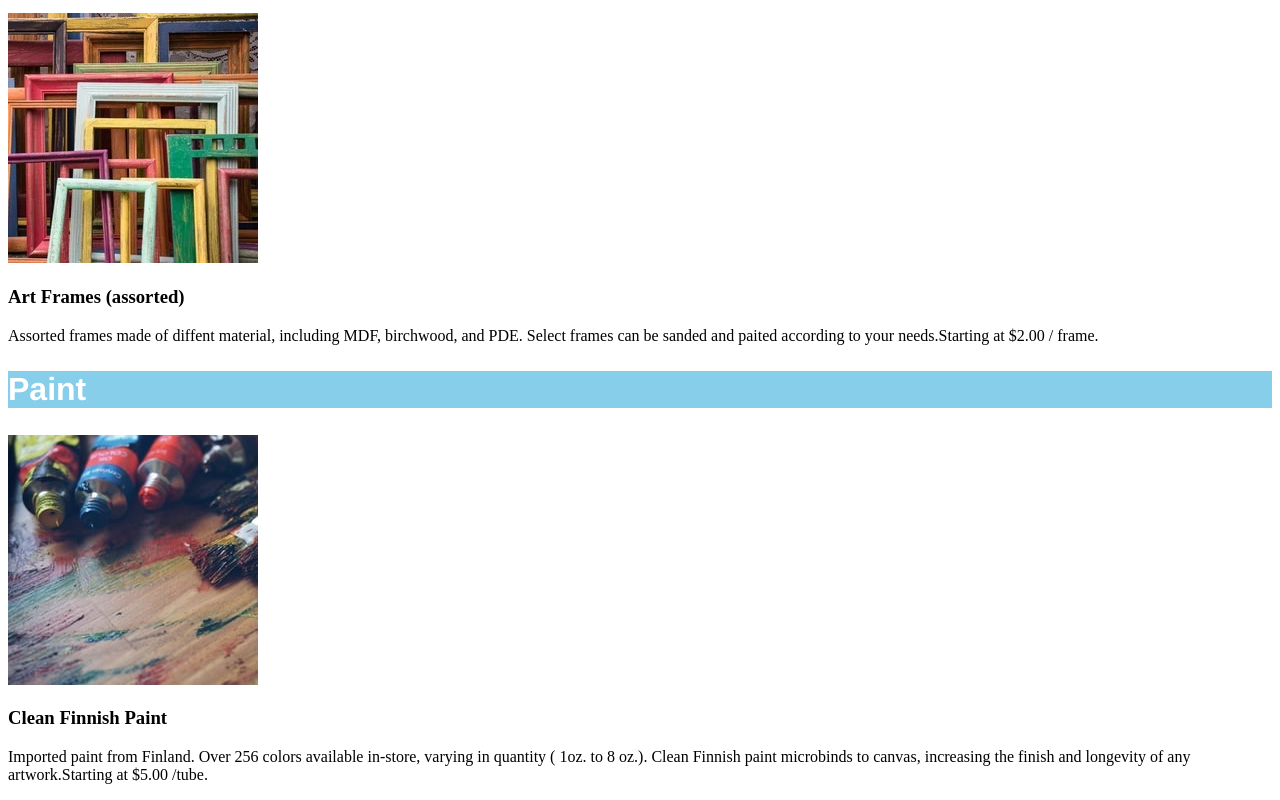
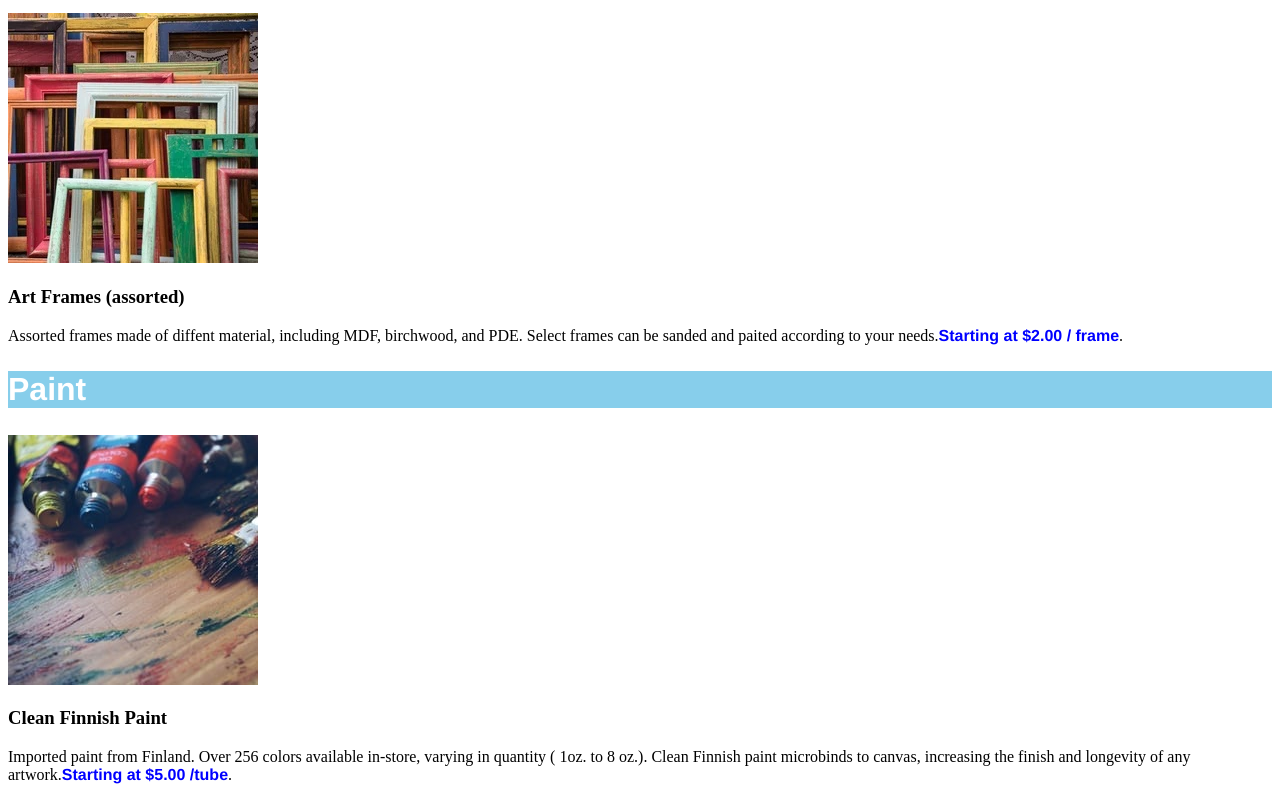
Before and after one commit to Ernesto-Estrada/dasmoto-web, a plain HTML site: page index.html in a window 1280 px wide. Shown: the part 721-1521 px from the top of the page. Drawn offline with Linux system fonts and the light colour scheme.

Commit message:
Fix issues

```diff
--- a/index.html
+++ b/index.html
@@ -22,13 +22,13 @@
                 <h2 class="section-title lightcoral">Frames</h2>
                 <img src="./resources/images/frames.webp" alt="Some frames of diffent colors">
                 <h3>Art Frames (assorted)</h3>
-                <p>Assorted frames made of diffent material, including MDF, birchwood, and PDE. Select frames can be sanded and paited according to your needs.<span>Starting at $2.00 / frame</span>.</p>
+                <p>Assorted frames made of diffent material, including MDF, birchwood, and PDE. Select frames can be sanded and paited according to your needs.<span class="price">Starting at $2.00 / frame</span>.</p>
             </div>
             <div class="section">
                 <h2 class="section-title skyblue">Paint</h2>
                 <img src="./resources/images/finnish.jpeg" alt="Some paint conteiners">
                 <h3>Clean Finnish Paint</h3>
-                <p>Imported paint from Finland. Over 256 colors available in-store, varying in quantity ( 1oz. to 8 oz.). Clean Finnish paint microbinds to canvas, increasing the finish and longevity of any artwork.<span>Starting at $5.00 /tube</span>.</p>
+                <p>Imported paint from Finland. Over 256 colors available in-store, varying in quantity ( 1oz. to 8 oz.). Clean Finnish paint microbinds to canvas, increasing the finish and longevity of any artwork.<span class="price">Starting at $5.00 /tube</span>.</p>
             </div>
         </main>
     </body>
--- a/resources/css/style.css
+++ b/resources/css/style.css
@@ -4,6 +4,7 @@
     font-weight: bold;
     color: khaki;
     text-align: center;
+    background-image: url("../images/pattern.webp");
 }
 
 .section-title {
```
